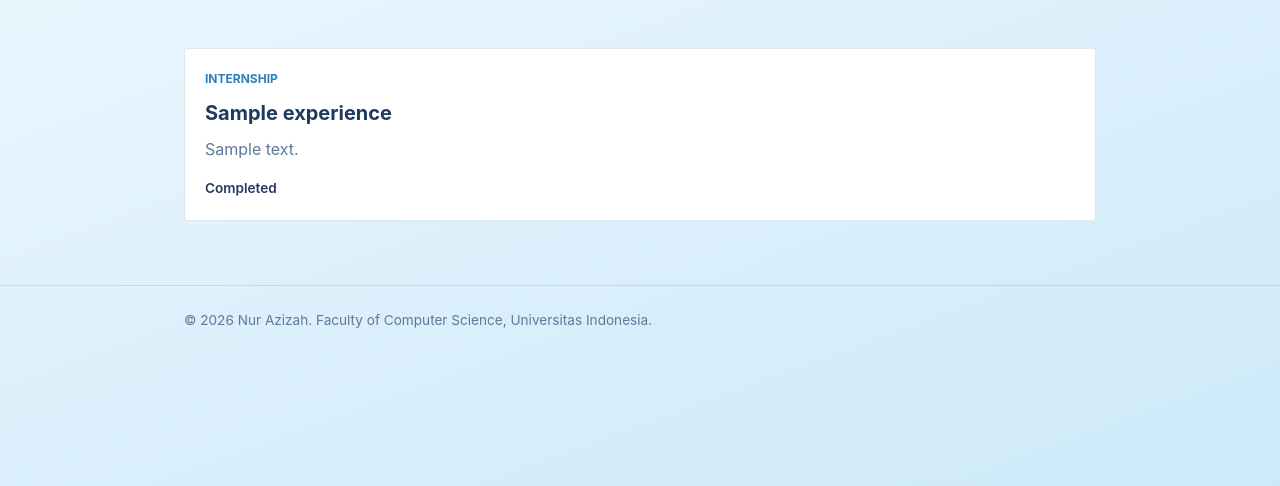
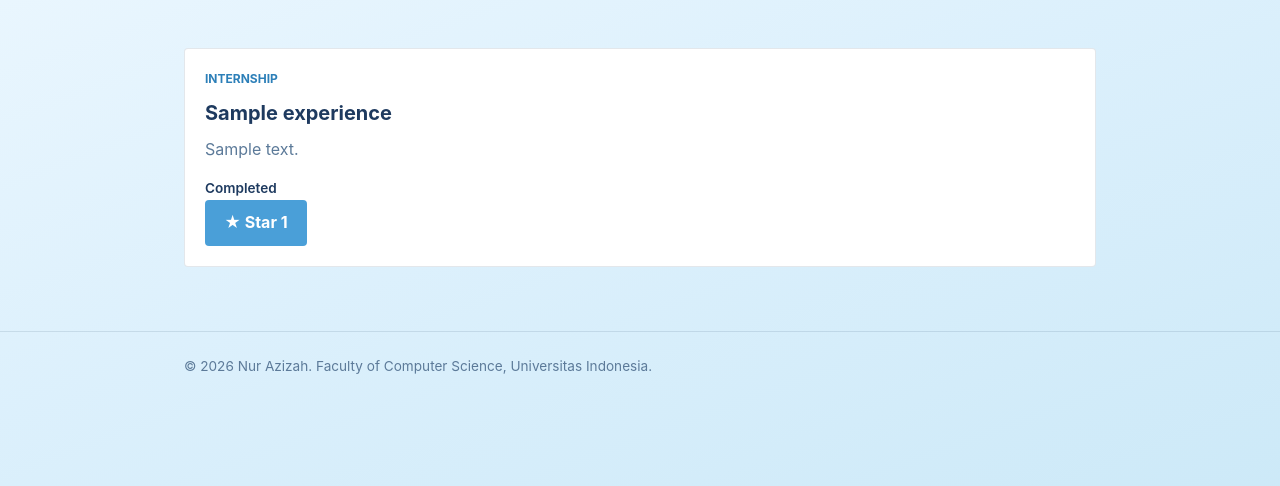
Before and after one commit to nurazizah56-dak/myportofolio, a Django app: page /experience/ in a window 1280 px wide. Shown: the part 217-703 px from the top of the page. Run offline with Django 5.2, Linux system fonts and the light colour scheme; tables that the repository leaves empty hold one stand-in row (values such as "Sample post").

Commit message:
feat: tampilkan tombol star di experience card

```diff
--- a/templates/experience.html
+++ b/templates/experience.html
@@ -34,6 +34,8 @@
                             <p class="experience-status">Completed</p>
                         {% endif %}
 
+                        {% include "components/experience_star.html" with experience=experience %}
+
                         {% if user.is_superuser %}
                             {% include "components/experience_delete_modal.html" with experience=experience %}
                         {% endif %}
```
